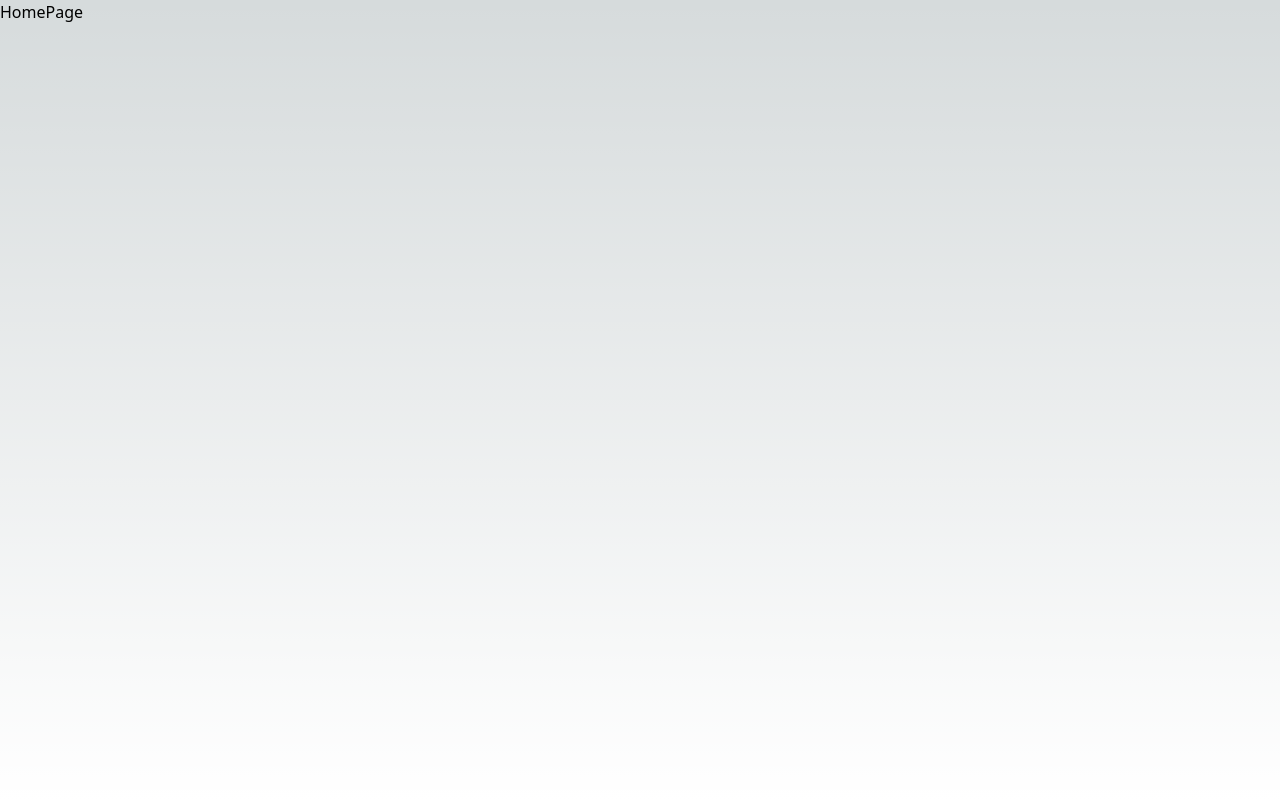
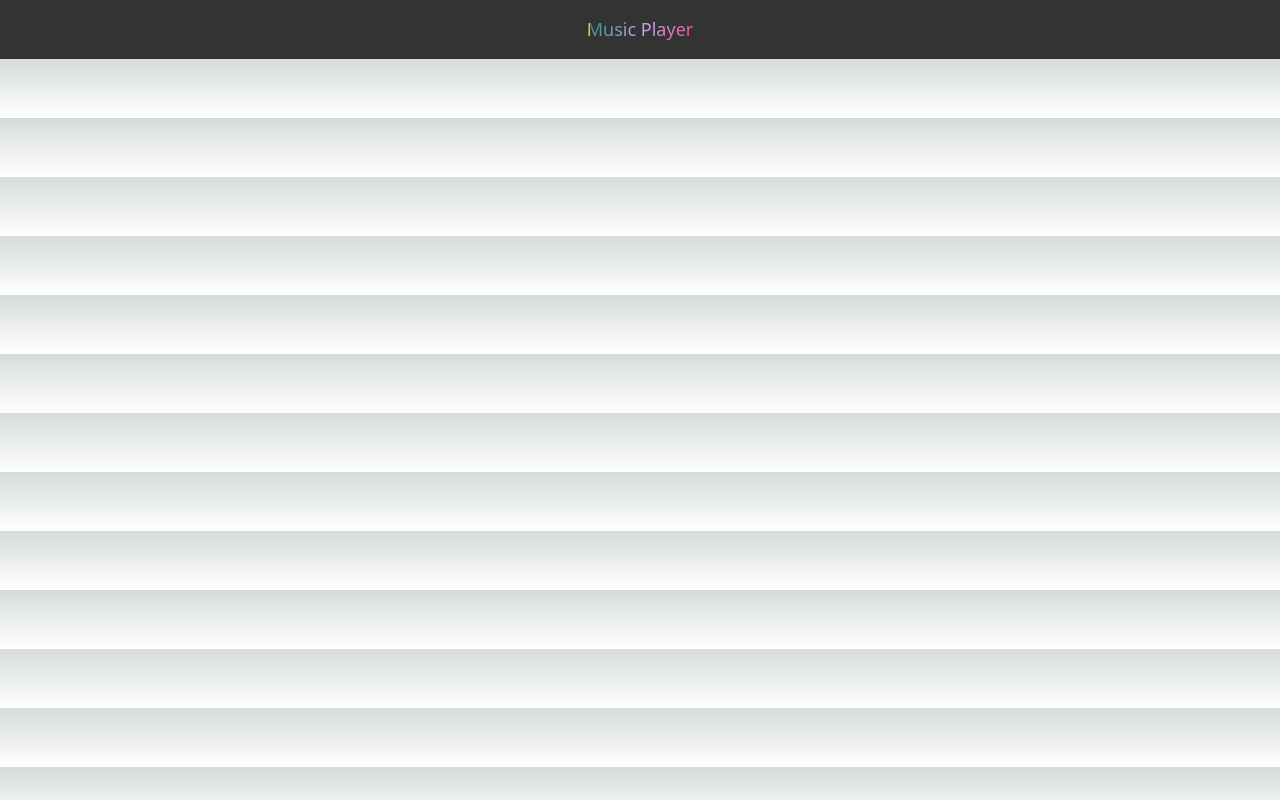
Before and after one commit to Saikrisnan-P/music-player, a Next.js app: page / in a window 1280 px wide. Built offline with nearby package versions, Linux system fonts and the light colour scheme.

Commit message:
add header
Signed-off-by: Sai krishnan P <sai.krishnan663@gmail.com>

```diff
--- a/app/page.tsx
+++ b/app/page.tsx
@@ -1,8 +1,34 @@
+'use client';
 import './styles/styles.css'
 
+import type { RootState } from '@/redux/store';
+import { songsDirectory } from '@/app/resources/resources'
+import { useSelector, useDispatch } from 'react-redux';
+
+import './styles/styles.css'
+import React, { useEffect, useState } from 'react';
+import { Music, setDb } from '@/redux/features/musicDB-slice';
+
 const HomePage = () => {
+
+  const musicDB = useSelector((state: RootState) => state.musicDB.value);
+  const dispatch = useDispatch();
+  useEffect(()=>{
+    dispatch(setDb(songsDirectory as Music[]));
+    console.log('eff called')
+  }, []);
+
+  const [loaded, setLoaded] = useState(false);
+  useEffect(() => {
+      setLoaded(true)
+  }, []);
+
   return (
-    <div className="homeContainer">HomePage</div>
+    <div className='home-container'>
+      <header>
+            <h1 className='animate-charcter'>Music Player</h1>
+        </header>
+    </div>
   )
 }
 
--- a/app/styles/styles.css
+++ b/app/styles/styles.css
@@ -1,3 +1,35 @@
 .homeContainer {
     height: 100vh;
 }
+header {
+    display: block;
+    background-color: #333;
+    color: #fff;
+    text-align: center;
+    padding: 1rem;
+}
+
+.animate-charcter
+{
+    background-image: linear-gradient(
+        -225deg,
+        #0f9468 0%,
+        #c4a4e7 29%,
+        #ff1361 67%,
+        #fff800 100%
+    );
+    background-size: auto auto;
+    background-clip: border-box;
+    background-size: 200% auto;
+    background-clip: text;
+    -webkit-text-fill-color: transparent;
+    animation: textclip 2s linear infinite;
+    display: inline-block;
+    font-size: 18px;
+}
+
+@keyframes textclip {
+  to {
+    background-position: 200% center;
+  }
+}
```
